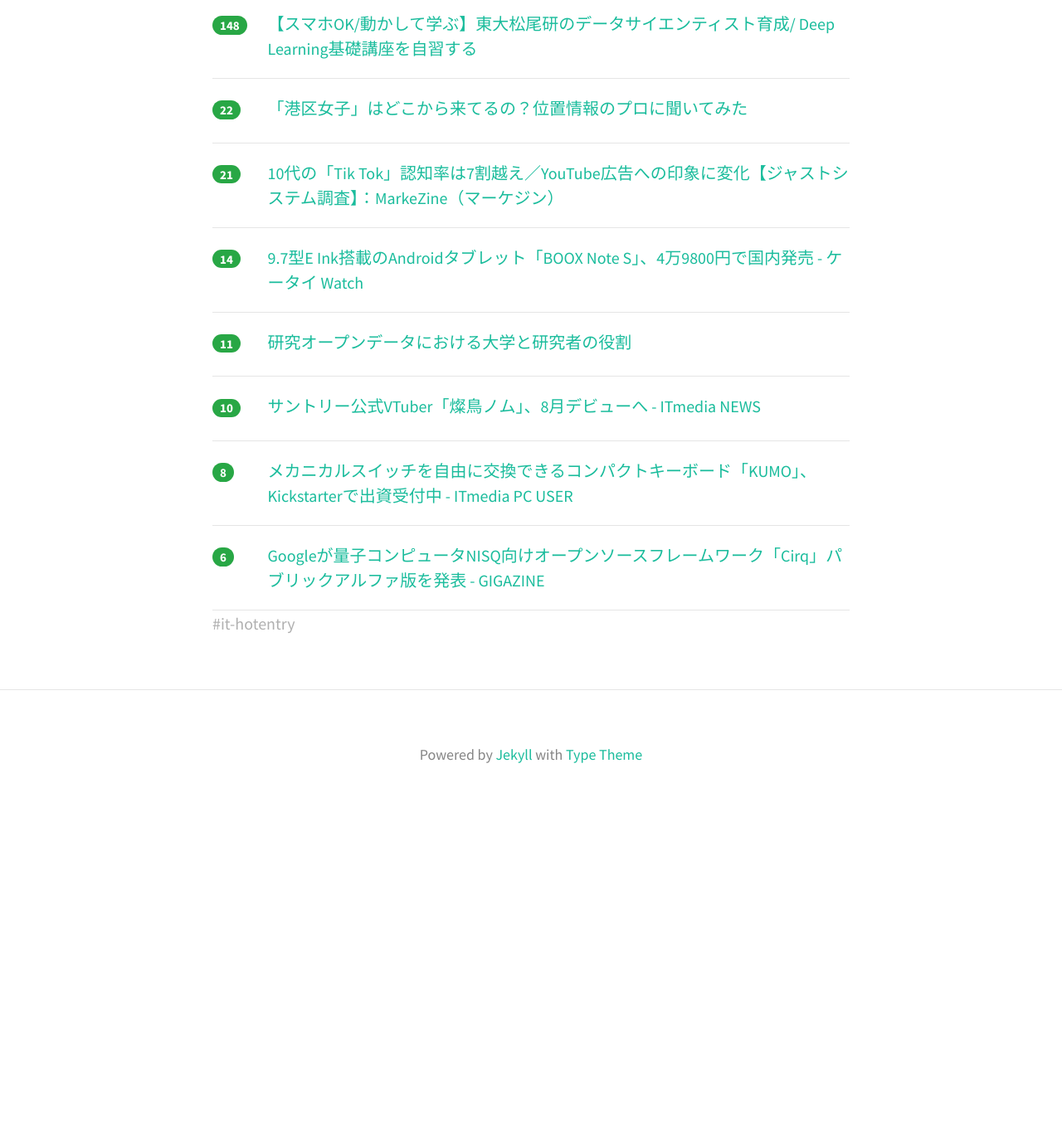
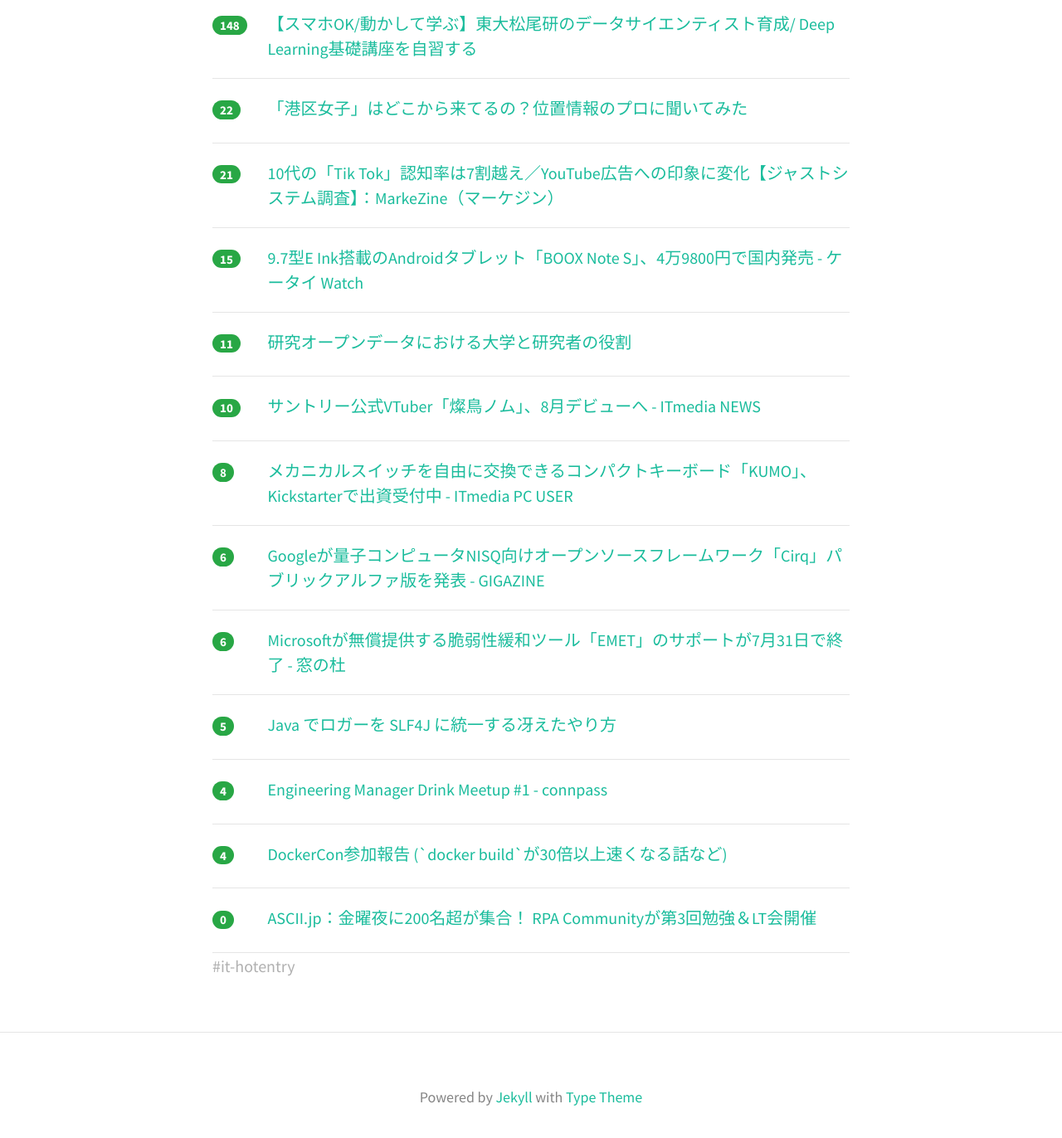
Before and after one commit to yatta47/hatena-matome-site, a Jekyll site: the page built from _posts/2018-07-20-hatena.md, in a window 1280 px wide and 1400 px high, scrolled down 381 px. Shown: the top 1372 px of the window at 83% size. Built offline with Jekyll 4.4.1, drawn with Linux system fonts in a browser that asks for light colours; nearby versions of some CDN libraries; before the commit the page ends 1368 px from its top, so only the background shows below that.

Commit message:
Updated 2018-07-20

```diff
--- a/_posts/2018-07-20-hatena.md
+++ b/_posts/2018-07-20-hatena.md
@@ -22,7 +22,7 @@ tags: [it-hotentry]
 </div>
 <hr>
 <div class="row">
-<div class="col-1"><span class="badge badge-pill badge-success h2">14</span></div>
+<div class="col-1"><span class="badge badge-pill badge-success h2">15</span></div>
 <div class="col-11"><a href='https://k-tai.watch.impress.co.jp/docs/news/1133660.html' target='_blank'>9.7型E Ink搭載のAndroidタブレット「BOOX Note S」、4万9800円で国内発売 - ケータイ Watch</a></div>
 </div>
 <hr>
@@ -46,3 +46,28 @@ tags: [it-hotentry]
 <div class="col-11"><a href='https://gigazine.net/news/20180719-google-cirq/' target='_blank'>Googleが量子コンピュータNISQ向けオープンソースフレームワーク「Cirq」パブリックアルファ版を発表 - GIGAZINE</a></div>
 </div>
 <hr>
+<div class="row">
+<div class="col-1"><span class="badge badge-pill badge-success h2">6</span></div>
+<div class="col-11"><a href='https://forest.watch.impress.co.jp/docs/news/1133701.html' target='_blank'>Microsoftが無償提供する脆弱性緩和ツール「EMET」のサポートが7月31日で終了 - 窓の杜</a></div>
+</div>
+<hr>
+<div class="row">
+<div class="col-1"><span class="badge badge-pill badge-success h2">5</span></div>
+<div class="col-11"><a href='https://qiita.com/kazuki-ma/items/13c426e4dccf5cc4d843' target='_blank'>Java でロガーを SLF4J に統一する冴えたやり方</a></div>
+</div>
+<hr>
+<div class="row">
+<div class="col-1"><span class="badge badge-pill badge-success h2">4</span></div>
+<div class="col-11"><a href='https://mercari.connpass.com/event/94467/' target='_blank'>Engineering Manager Drink Meetup #1 - connpass</a></div>
+</div>
+<hr>
+<div class="row">
+<div class="col-1"><span class="badge badge-pill badge-success h2">4</span></div>
+<div class="col-11"><a href='https://www.slideshare.net/AkihiroSuda/dockercon-docker-build30' target='_blank'>DockerCon参加報告 (`docker build`が30倍以上速くなる話など)</a></div>
+</div>
+<hr>
+<div class="row">
+<div class="col-1"><span class="badge badge-pill badge-success h2">0</span></div>
+<div class="col-11"><a href='http://ascii.jp/elem/000/001/713/1713198/' target='_blank'>ASCII.jp：金曜夜に200名超が集合！ RPA Communityが第3回勉強＆LT会開催</a></div>
+</div>
+<hr>
```
Also changed, not shown: other parts of _posts/2018-07-20-hatena.md (+2 -2 lines).
